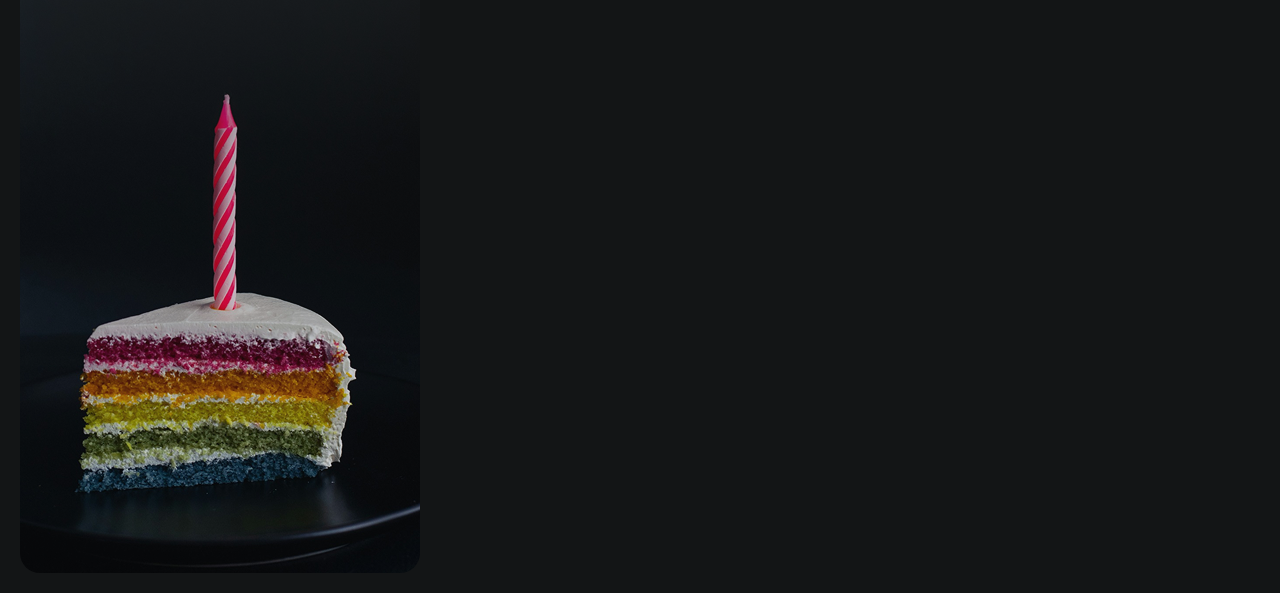
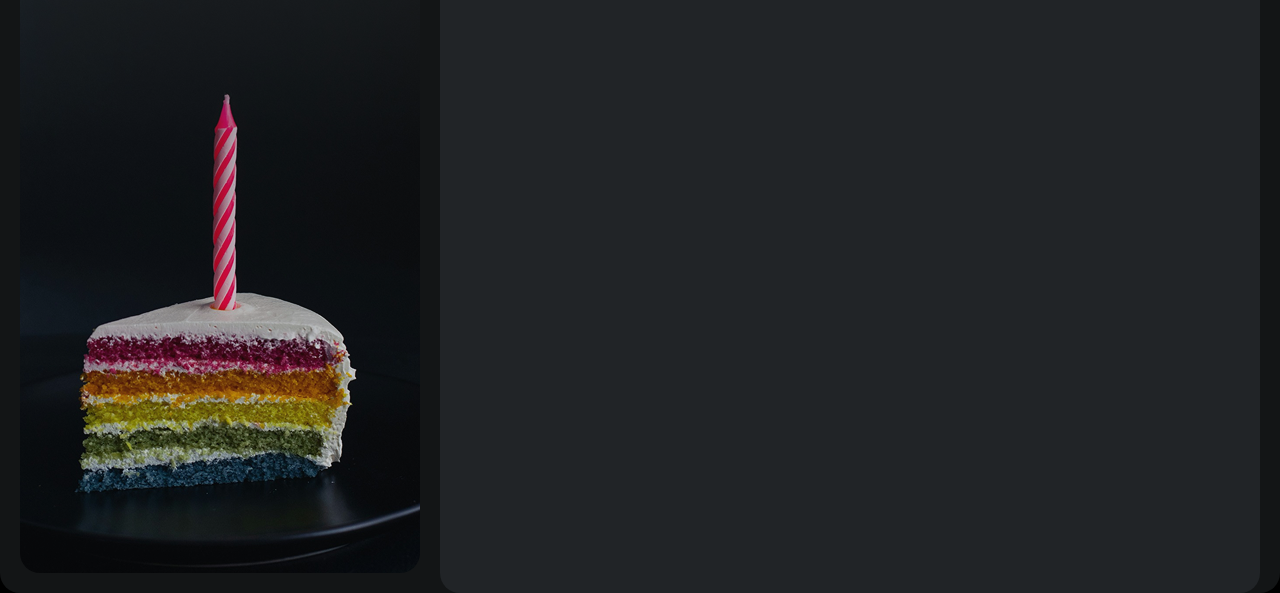
Before and after one commit to ROBERTOKPP/Formulario-de-convite, a plain HTML site: page index.html in a window 1280 px wide. Shown: the part 255-848 px from the top of the page. Drawn offline with Linux system fonts and the light colour scheme.

Commit message:
finalizado o layout

```diff
--- a/index.html
+++ b/index.html
@@ -13,19 +13,20 @@
   <title>Formulario de convite</title>
 </head>
 <body>
-    <div class="app">
+    <div id="app">
       <aside class="container-aside">
-        <div class="background-aside">
+        <header class="background-aside">
         <img src="assets/icons/Logo.svg" alt="Logo">
         <h1>Festivite</h1>
         <p>Crie um convite digital para o seu evento</p>
-        </div>
+        </header>
 
       </aside>
 
       <main class="container-main">
-
-
+        <div class="background-main">
+          <h2>Crie seu convite</h2>
+        </div>
       </main>
     </div>
 </body>
--- a/style/global.css
+++ b/style/global.css
@@ -6,21 +6,16 @@
 }
 
 :root{
-
-
-
   --text-body:#C8CDD0;
   --text-heading:#F9F9F9;
 
 
 }
 
-
-
-
 body{
   overflow: hidden;
   color: var(--text-body);
+  background-color: black;
   img{
     width: 100%;
   }
--- a/style/layout.css
+++ b/style/layout.css
@@ -1,22 +1,25 @@
-.app{
+#app{
   display: grid;
   grid-template-columns: 34.375% 65.625%;
   overflow: hidden;
+  background-color: #131516;
+  border-radius: 1.25rem;
   margin-top: 5rem;
+  width: 80rem;
+  margin-inline: auto;
 }
 
 aside{
   max-width: 27.5rem;
   margin-left: auto;
-  background-color: #131516;
   padding: 20px;
-
+  overflow: hidden;
   & .background-aside{
     background-image: url(../assets/background/Background.png);
     width: 25rem;
     height: 45.5rem;
-    padding: 1.25rem;
     border-radius: 1.25rem;
+    padding: 20px;
   }
   img{
     width: 3rem;
@@ -32,7 +35,13 @@ aside{
 
 }
 main{
+  overflow: auto;
+  max-width: 52.5rem;
+  margin-top: 20px;
+  background-color: #212427;
+  border-radius: 1.25rem;
+  width: 51.25rem;
+  height: auto;
+  padding: 5rem 8.125rem;
 
-  background-color: #131516;
-  max-width: 52.5rem;
 }
```
